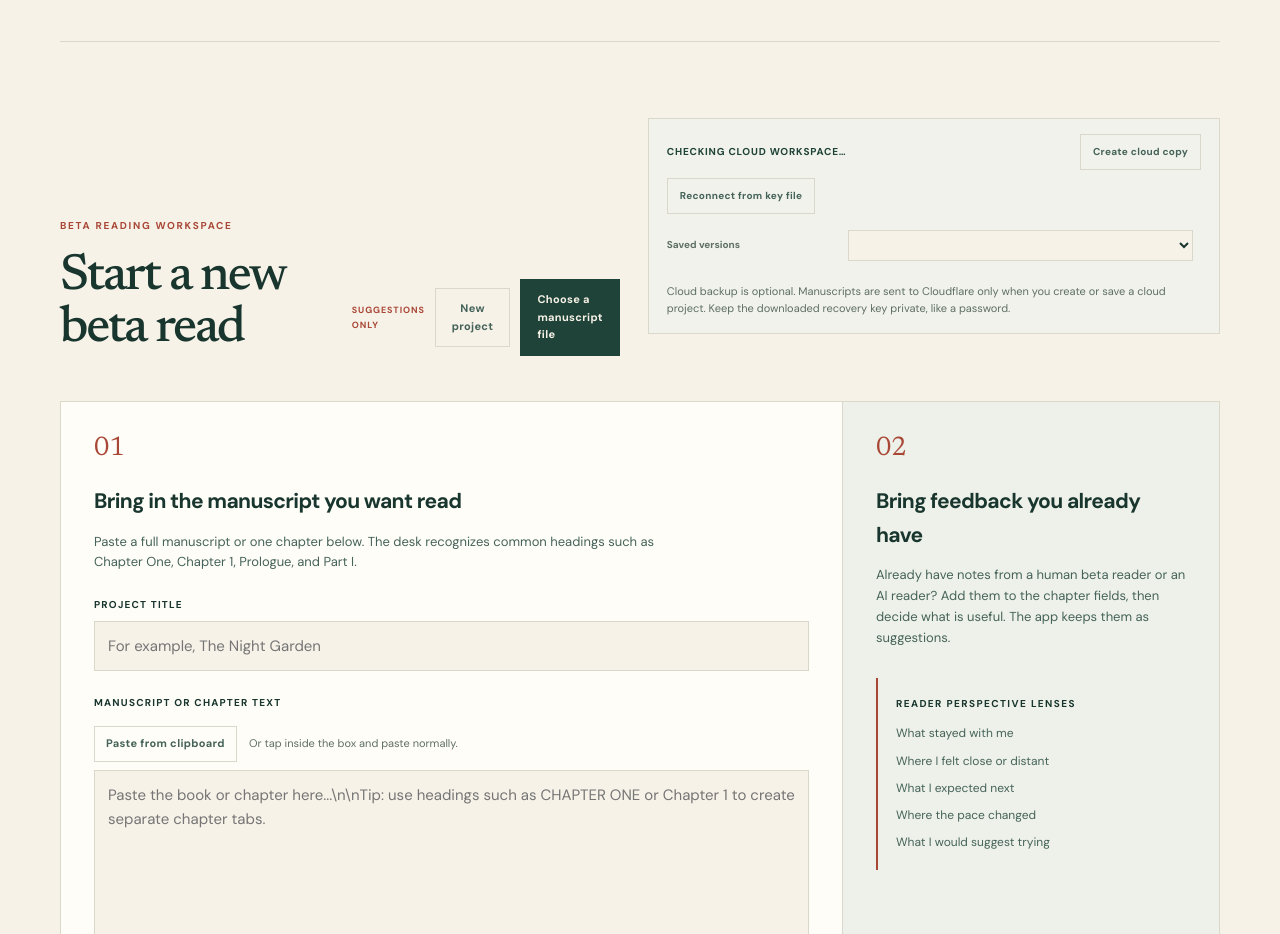
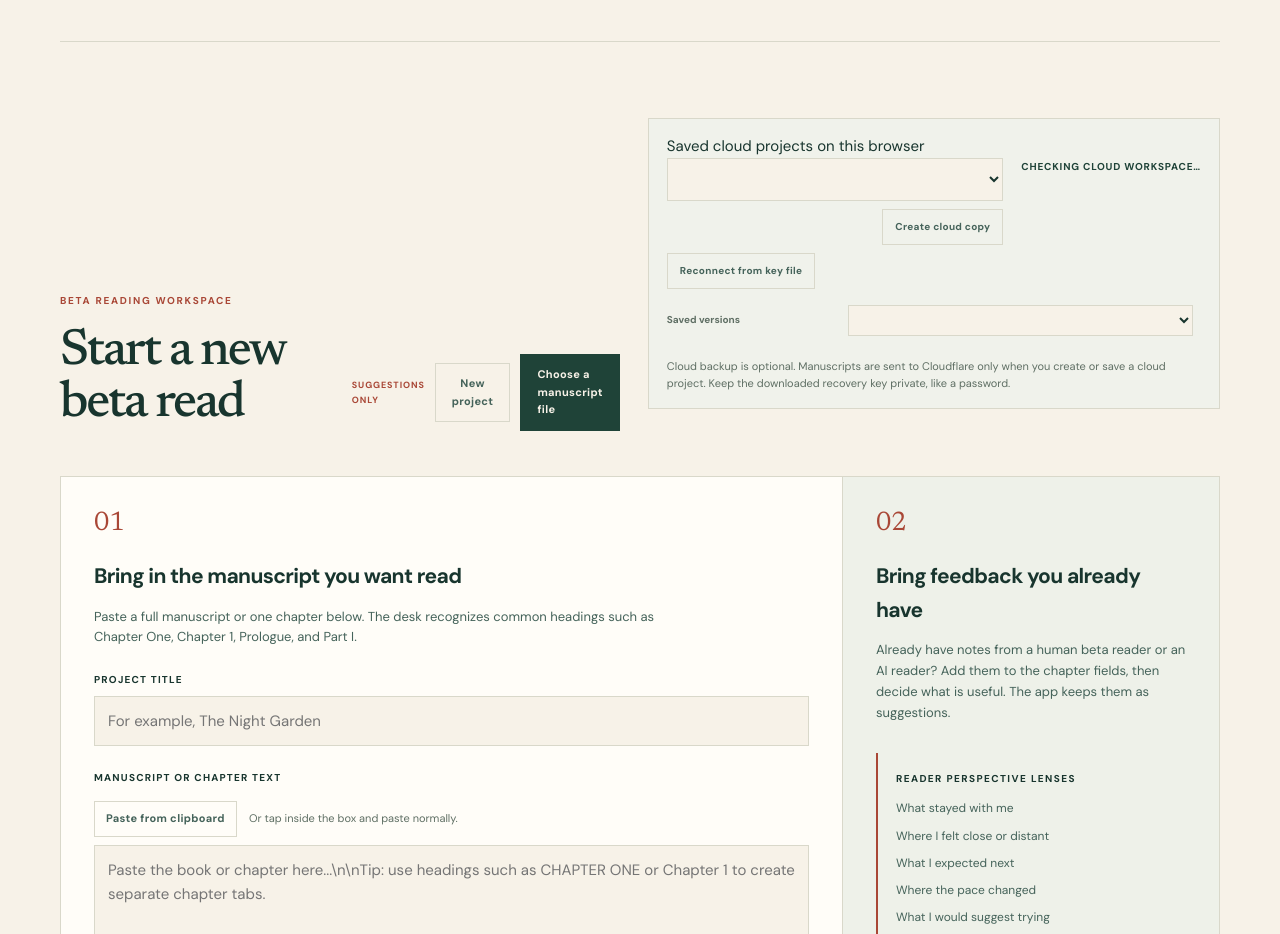
Before and after one commit to khgbookworks/authors-revision-desk, a website: page index.html in a window 1280 px wide. Shown: the part 780-1714 px from the top of the page. Drawn offline with nearby package versions, Linux system fonts and the light colour scheme; a script that the page names is missing.

Commit message:
Add saved cloud projects dashboard controls

```diff
--- a/index.html
+++ b/index.html
@@ -50,6 +50,11 @@
           <div><p class="eyebrow">Beta reading workspace</p><h2 id="workspaceHeading">Start a new beta read</h2></div>
           <div class="workspace-actions"><span class="mode-note">Suggestions only</span><button class="button button-quiet" type="button" data-new-project>New project</button><label class="button button-primary file-button" for="fileInput">Choose a manuscript file<input id="fileInput" type="file" accept=".txt,.md,.markdown,.html,.htm,.docx,.pdf,text/plain,text/markdown,text/html,application/pdf,application/vnd.openxmlformats-officedocument.wordprocessingml.document" /></label></div>
         <div class="cloud-workspace-bar" aria-label="Cloud project controls">
+          <div class="cloud-project-dashboard">
+            <label for="cloudProjectSelect">Saved cloud projects on this browser</label>
+            <select id="cloudProjectSelect" class="text-input" aria-label="Choose a saved cloud project"></select>
+            <button class="button button-quiet" type="button" data-cloud-archive hidden>Archive current project</button>
+          </div>
           <span id="cloudStatus" class="cloud-status">Checking cloud workspace…</span>
           <div class="cloud-workspace-actions">
             <button class="button button-quiet" type="button" data-cloud-create>Create cloud copy</button>
```
